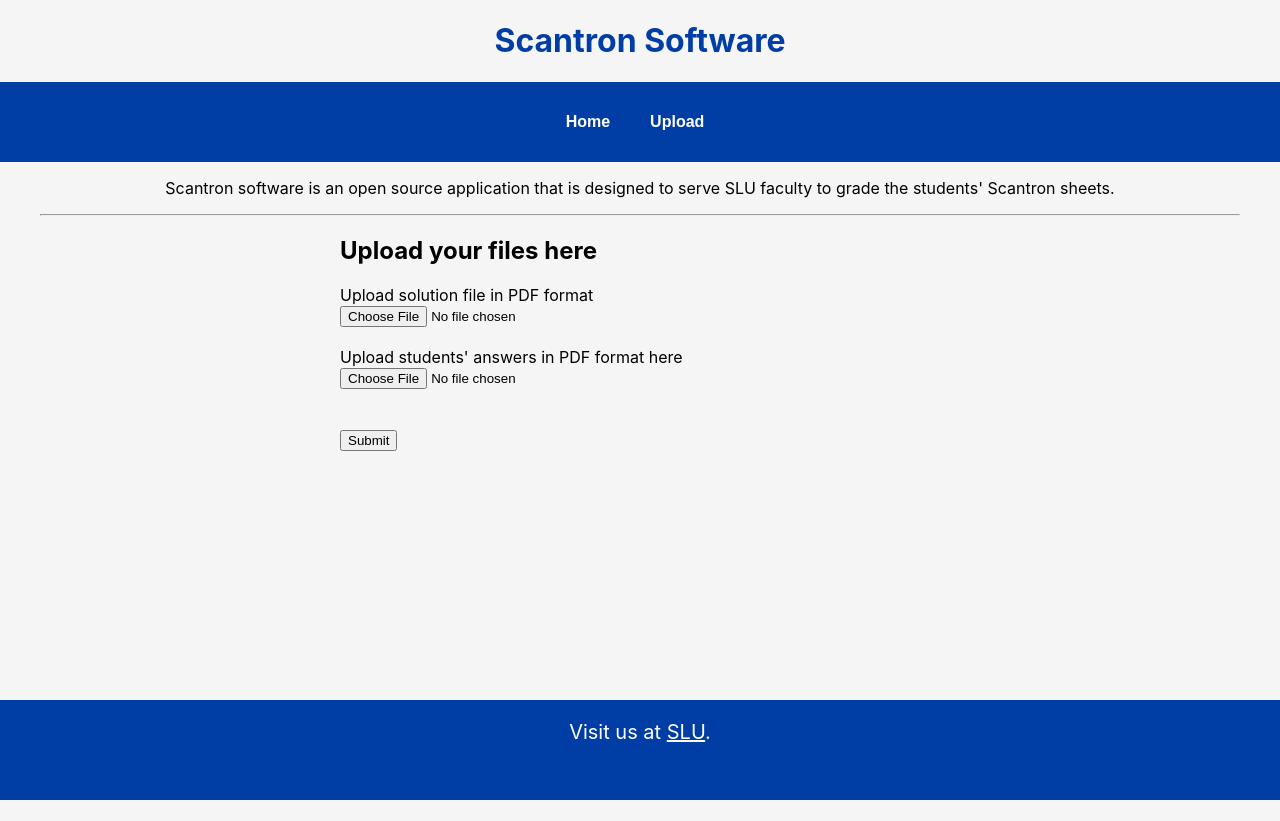
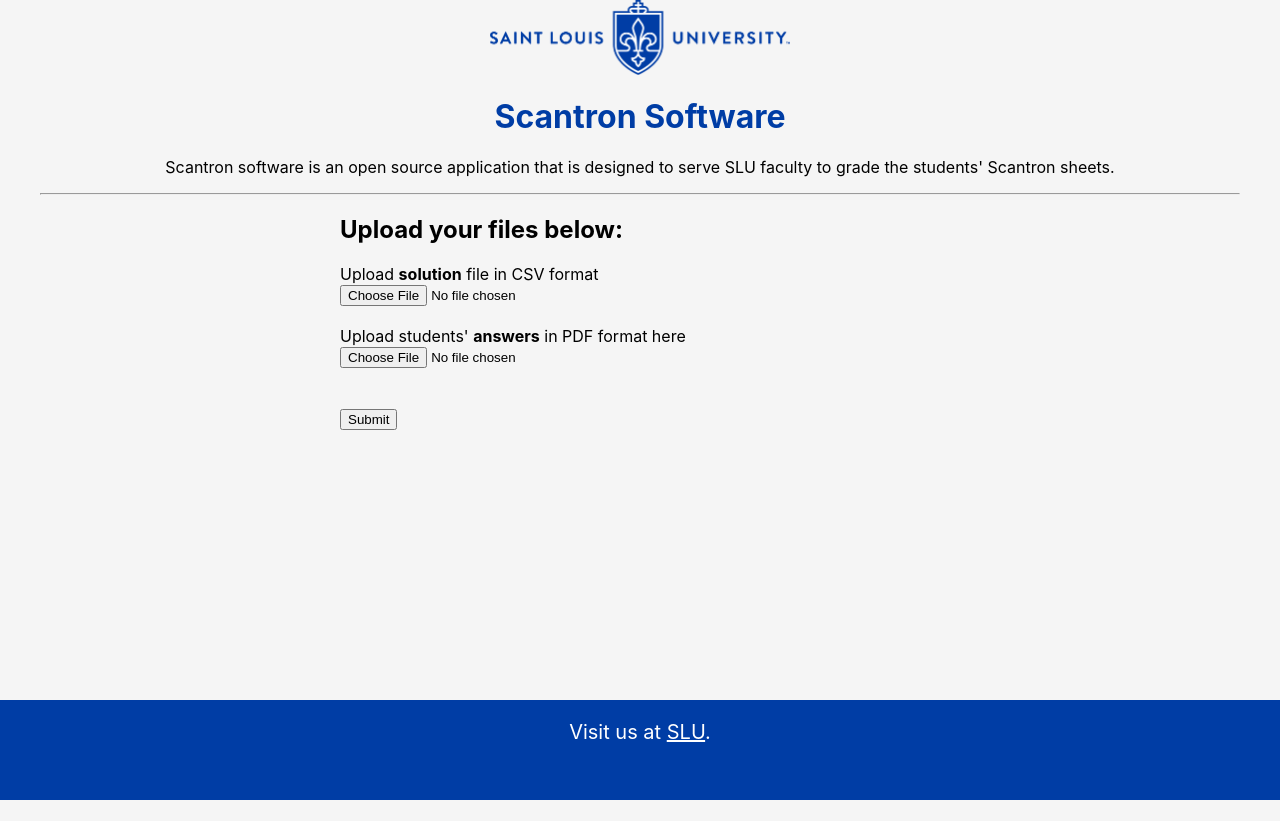
Before and after one commit to rkarmuri/Scantron_Software, a React (Create React App) app in the folder scantron-app/: page / in a window 1280 px wide. After the commit the page ends 800 px from the top, so only its background shows below. Built offline with nearby package versions, Linux system fonts and the light colour scheme.

Commit message:
changed few elements in the front end and tried to add redirection, but didnt work

```diff
--- a/scantron-app/src/App.css
+++ b/scantron-app/src/App.css
@@ -175,3 +175,10 @@
   margin: 0 auto;
   width: 50%;
 }
+
+
+.slu-logo{
+  width: 300px;
+  display: block;
+  margin: 0 auto;
+}
--- a/scantron-app/src/App.js
+++ b/scantron-app/src/App.js
@@ -3,6 +3,7 @@
 import Layout from "./Layout";
 import Upload from "./Upload";
 import Home from "./Home";
+import Loading from './Loading';
 
 function App() {
   return (
@@ -12,12 +13,12 @@
         <Routes>
           <Route path="/" element={<Layout />}>
             <Route index element={<Home />} />
-            <Route path="upload" element={<Upload />} />
+            <Route path="Loading" element={<Loading />} />
+            {/* <Route path="upload" element={<Upload />} /> */}
           </Route>
         </Routes>
       </BrowserRouter>
       </div>
-
     </div>
   );
 }
--- a/scantron-app/src/Home.js
+++ b/scantron-app/src/Home.js
@@ -1,10 +1,22 @@
 import React, { Component } from "react";
-// import Form from "./Form";
 import axios from "axios";
+import { Navigate } from "react-router-dom";
 
 class Upload extends Component {
+  constructor(props){
+    super(props);
 
-  submitForm () {
+    this.state = {
+      submitted: null
+    };
+
+    this.submitForm = this.submitForm.bind(this);
+
+  }
+
+
+  submitForm (e) {
+    e.preventDefault();
     //const files = document.querySelector('[type=file]').files;
     const fileSolution =  document.querySelector('[name=fileSolution]').files;
     const fileAnswers =  document.querySelector('[name=fileAnswers]').files;
@@ -22,34 +34,46 @@
     //   console.log(file);
     //   formData.append('file', file)
     // }
-
+    let submitted = null;
     axios
       .post("http://localhost:5000/upload_file", formData)
       .then((res) => {
         alert("File Upload success");
         console.log(res);
+        submitted = true;
+        // this.setState({submitted});
+       // navigate('/loading');
+
       })
-      .catch((err) => alert("File Upload Error"));
+      .catch((err) => {
+        alert("File Upload Error")
+        submitted = null;
+      });
+      this.setState({submitted});
   };
 
   render() {
+
+    let {submitted} = this.state;
     return (
       <div>
-
         <article className="lead">
             <p>Scantron software is an open source application
             that is designed to serve SLU faculty to grade the students' Scantron sheets.</p>
         </article>
         <hr></hr>
         <div className="form-container">
-        <h2>Upload your files here</h2>
+        {
+          submitted == true && (<Navigate to="/Loading" replace={true} />
+        )}
+        <h2>Upload your files below:</h2>
             <form onSubmit={this.submitForm}>
-                <label>Upload solution file in PDF format</label>
+                <label>Upload <b>solution</b> file in CSV format</label>
                 <br></br>
                 <input type="file" name="fileSolution" accept=".pdf, .csv"/>
                 <br></br>
                 <br></br>
-                <label>Upload students' answers in PDF format here</label>
+                <label>Upload students' <b>answers</b> in PDF format here</label>
                 <br></br>
                 <input type="file" name="fileAnswers" accept=".pdf, .csv"></input>
                 <br></br>
--- a/scantron-app/src/Layout.js
+++ b/scantron-app/src/Layout.js
@@ -1,10 +1,12 @@
 import { Outlet, Link } from "react-router-dom";
+import SluLogo from "./slu-2-centered-blue-rgb.png"
 
 const Layout = () => {
   return (
     <>
+    <img src={SluLogo} className="slu-logo"></img>
     <h1 className="title-header main-title">Scantron Software</h1>
-      <nav>
+      {/* <nav>
         <ul className="navigation">
           <li>
             <Link to="/">Home</Link>
@@ -17,7 +19,7 @@
         <br></br>
         <br></br>
         <br></br>
-        <br></br>
+        <br></br>*/}
 
 
       <Outlet />
--- /dev/null
+++ b/scantron-app/src/Loading.js
@@ -0,0 +1,14 @@
+import React, { Component } from "react";
+
+class Loading extends Component {
+
+    render() {
+        return (
+            <div>
+                Loading...
+            </div>
+        )
+    }
+}
+
+export default Loading;
```
Also changed, not shown: scantron-app/src/slu-2-centered-blue-rgb.png (added).
